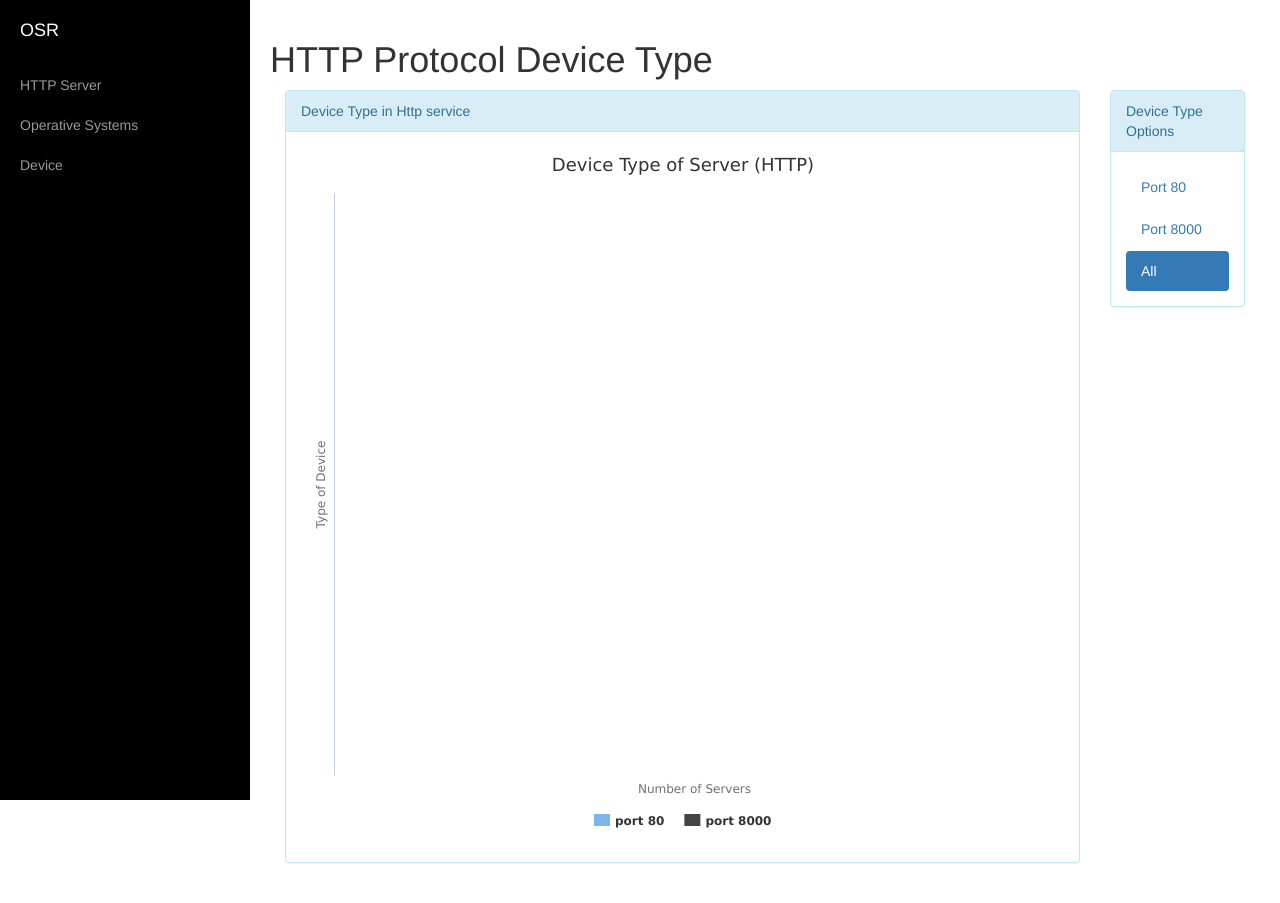
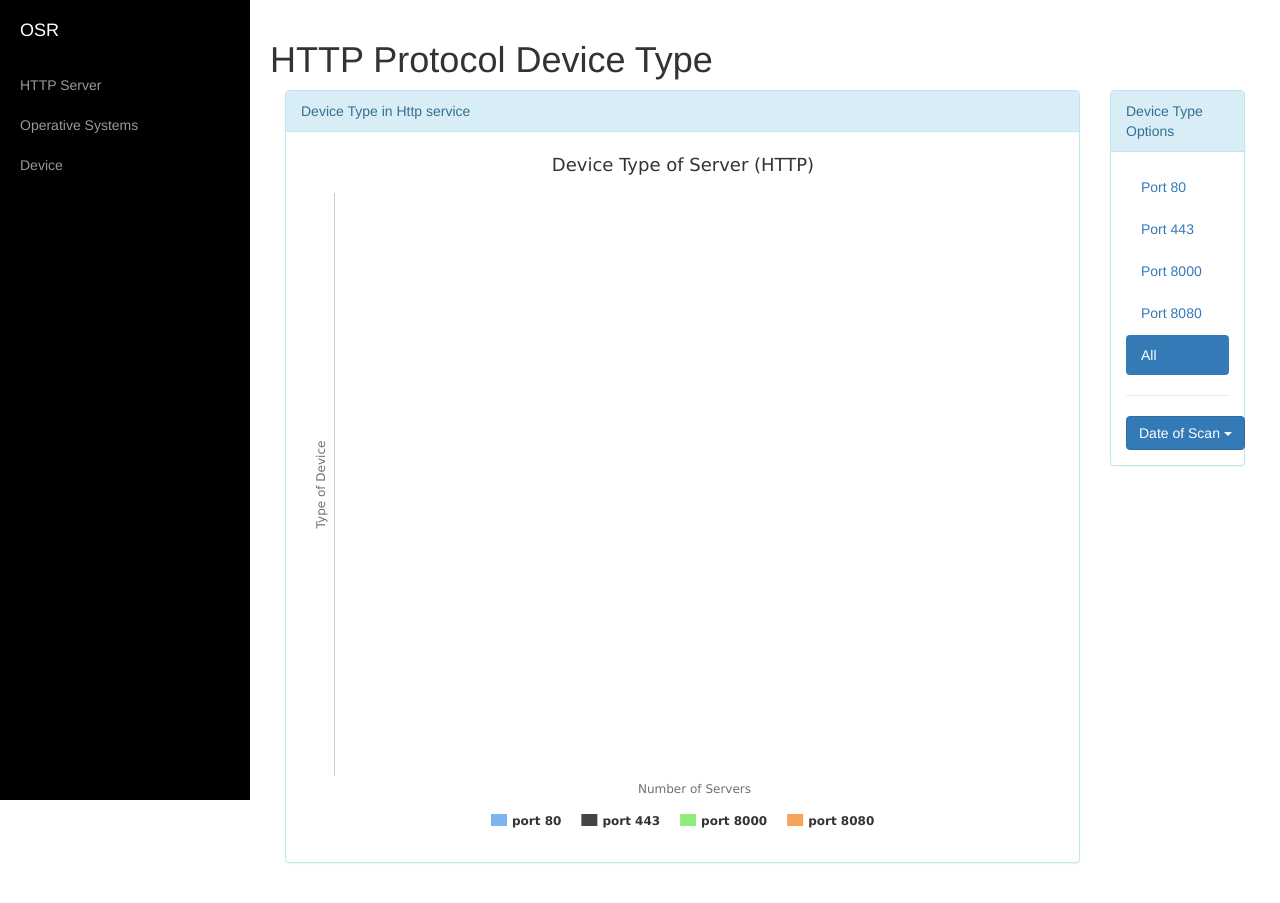
Before and after one commit to clcert/Web-OSR, a Django app: page /graphs/device/all/2015-11-12 in a window 1280 px wide. Run offline with Django 3.2, Linux system fonts and the light colour scheme; data that the repository does not hold is empty; some libraries are stand-ins or nearby versions.

Commit message:
Finished changes in device type

```diff
--- a/graphs/templates/graphs/base.html
+++ b/graphs/templates/graphs/base.html
@@ -52,7 +52,7 @@
                     <a href="{% url 'graphs/os' 80 '2015-11-12' %}">Operative Systems</a>
                 </li>
                 <li>
-                    <a href="{% url 'graphs/device' 80 %}">Device</a>
+                    <a href="{% url 'graphs/device' 80 '2015-11-12' %}">Device</a>
                 </li>
             </ul>
         </div>
--- a/graphs/templates/graphs/device_type.html
+++ b/graphs/templates/graphs/device_type.html
@@ -24,10 +24,37 @@
             <div class="panel-heading">Device Type Options</div>
             <div class="panel-body">
                 <ul class="nav nav-pills nav-stacked">
-                    <li role="presentation" {% if port == '80' %}class="active"{% endif %}><a href="{% url "graphs/device" 80 %}">Port 80</a></li>
-                    <li role="presentation" {% if port == '8000' %}class="active"{% endif %}><a href="{% url "graphs/device" 8000 %}">Port 8000</a></li>
-                    <li role="presentation" {% if port == 'all' %}class="active"{% endif %}><a href="{% url "graphs/device/all" %}">All</a></li>
+                    <li role="presentation" {% if port == '80' %}class="active"{% endif %}><a href="{% url "graphs/device" 80 scan_date %}">Port 80</a></li>
+                    <li role="presentation" {% if port == '443' %}class="active"{% endif %}><a href="{% url "graphs/device" 443 scan_date %}">Port 443</a></li>
+                    <li role="presentation" {% if port == '8000' %}class="active"{% endif %}><a href="{% url "graphs/device" 8000 scan_date %}">Port 8000</a></li>
+                    <li role="presentation" {% if port == '8080' %}class="active"{% endif %}><a href="{% url "graphs/device" 8080 scan_date %}">Port 8080</a></li>
+                    <li role="presentation" {% if port == 'all' %}class="active"{% endif %}><a href="{% url "graphs/device/all" scan_date %}">All</a></li>
                 </ul>
+                {% ifnotequal port 'all' %}
+                    <hr>
+                    <div class="dropdown">
+                        <button class="btn btn-primary dropdown-toggle" type="button" data-toggle="dropdown">
+                            Date of Scan
+                            <span class="caret"></span></button>
+                        <ul class="dropdown-menu">
+                            {% for scan in scan_list %}
+                                <li><a href="{% url "graphs/device" port scan %}">{{ scan }}</a></li>
+                            {% endfor %}
+                        </ul>
+                    </div>
+                {% else %}
+                    <hr>
+                    <div class="dropdown">
+                        <button class="btn btn-primary dropdown-toggle" type="button" data-toggle="dropdown">
+                            Date of Scan
+                            <span class="caret"></span></button>
+                        <ul class="dropdown-menu">
+                            {% for scan in scan_list %}
+                                <li><a href="{% url "graphs/device/all" scan %}">{{ scan }}</a></li>
+                            {% endfor %}
+                        </ul>
+                    </div>
+                {% endifnotequal %}
             </div>
         </div>
     </div>
--- a/graphs/urls.py
+++ b/graphs/urls.py
@@ -10,6 +10,6 @@ urlpatterns = [
     url(r'^web-server/(?P<port>[0-9]+)/(?P<scan>\d+-\d+-\d+)/(?P<version>[\w\s]+)$', views.http_server, name='graphs/server'),
     url(r'^operative-system/all/(?P<scan>\d+-\d+-\d+)$', views.os_server_all, name='graphs/os/all'),
     url(r'^operative-system/(?P<port>[0-9]+)/(?P<scan>\d+-\d+-\d+)$', views.os_server, name='graphs/os'),
-    url(r'^device/all', views.device_type_all, name='graphs/device/all'),
-    url(r'^device/(?P<port>[0-9]+)/$', views.device_type, name='graphs/device')
+    url(r'^device/all/(?P<scan>\d+-\d+-\d+)$', views.device_type_all, name='graphs/device/all'),
+    url(r'^device/(?P<port>[0-9]+)/(?P<scan>\d+-\d+-\d+)$', views.device_type, name='graphs/device')
 ]
--- a/graphs/views.py
+++ b/graphs/views.py
@@ -159,26 +159,36 @@ def os_server_all(request, scan):
                                        {'name': 'port 8080', 'yvalue': [i[1] for i in os8080]}]}})
 
 
-def device_type(request, port=80):
-    frequency = accumulate(port_dict[port].objects(date='2015-11-30'), 'metadata.device.type', with_none=False)[:10]
-    name = [i[0] for i in frequency]
+def device_type(request, port, scan):
+    zmap = ZmapLog.objects(port=port)
+    device = accumulate(port_dict[port].objects(date=scan), 'metadata.device.type', with_none=False)[:10]
+    name = [i[0] for i in device]
     return render(request, 'graphs/device_type.html',
                   {'port': port,
+                   'scan_date': scan,
+                   'scan_list': [i.date for i in zmap],
                    'bars': {'title': 'Device Type of Server (HTTP)', 'xaxis': 'Type of Device',
                             'yaxis': 'Number of Servers',
                             'xvalues': name,
-                            'values': [{'name': 'port ' + str(port), 'yvalue': [i[1] for i in frequency]}]}})
+                            'values': [{'name': 'port ' + str(port), 'yvalue': [i[1] for i in device]}]}})
 
 
-def device_type_all(request):
-    frequency_80 = accumulate(Http80.objects(date='2015-11-30'), 'metadata.device.type', with_none=False)[:10]
-    name = [i[0] for i in frequency_80]
-    frequency_8000 = filter_by_name(accumulate(Http8000.objects, 'metadata.device.type', with_none=False)[:10], name)
+def device_type_all(request, scan):
+    zmap = ZmapLog.objects(port='80')
+    device80 = accumulate(Http80.objects(date=scan), 'metadata.device.type', with_none=False)[:10]
+    name = [i[0] for i in device80]
+    device443 = filter_by_name(accumulate(Http443.objects(date=scan), 'metadata.device.type', with_none=False)[:10], name)
+    device8000 = filter_by_name(accumulate(Http8000.objects(date=scan), 'metadata.device.type', with_none=False)[:10], name)
+    device8080 = filter_by_name(accumulate(Http8080.objects(date=scan), 'metadata.device.type', with_none=False)[:10], name)
 
     return render(request, 'graphs/device_type.html',
                   {'port': 'all',
+                   'scan_date': scan,
+                   'scan_list': [i.date for i in zmap],
                    'bars': {'title': 'Device Type of Server (HTTP)', 'xaxis': 'Type of Device',
                             'yaxis': 'Number of Servers',
                             'xvalues': name,
-                            'values': [{'name': 'port 80', 'yvalue': [i[1] for i in frequency_80]},
-                                       {'name': 'port 8000', 'yvalue': [i[1] for i in frequency_8000]}]}})
+                            'values': [{'name': 'port 80', 'yvalue': [i[1] for i in device80]},
+                                       {'name': 'port 443', 'yvalue': [i[1] for i in device443]},
+                                       {'name': 'port 8000', 'yvalue': [i[1] for i in device8000]},
+                                       {'name': 'port 8080', 'yvalue': [i[1] for i in device8080]}]}})
```
